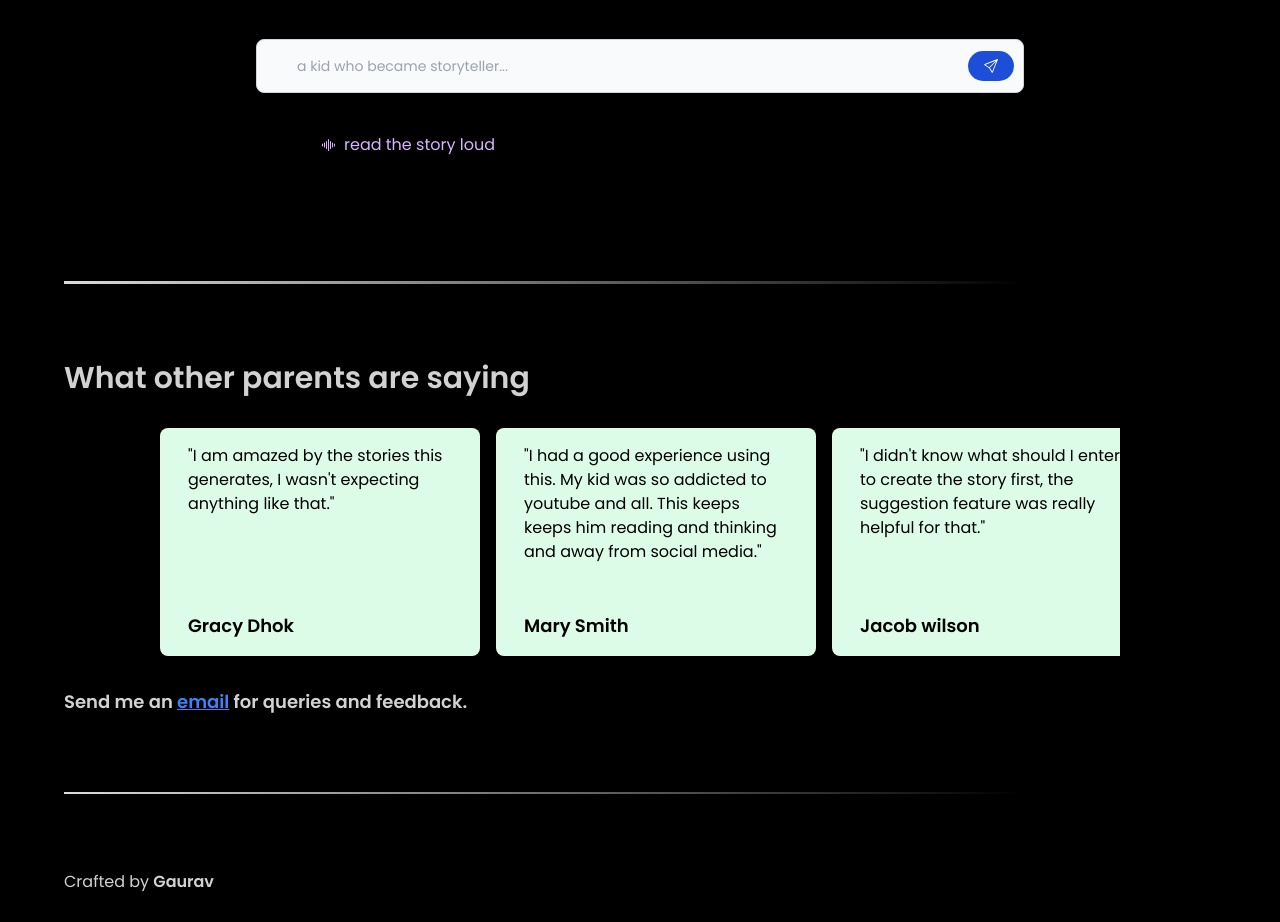
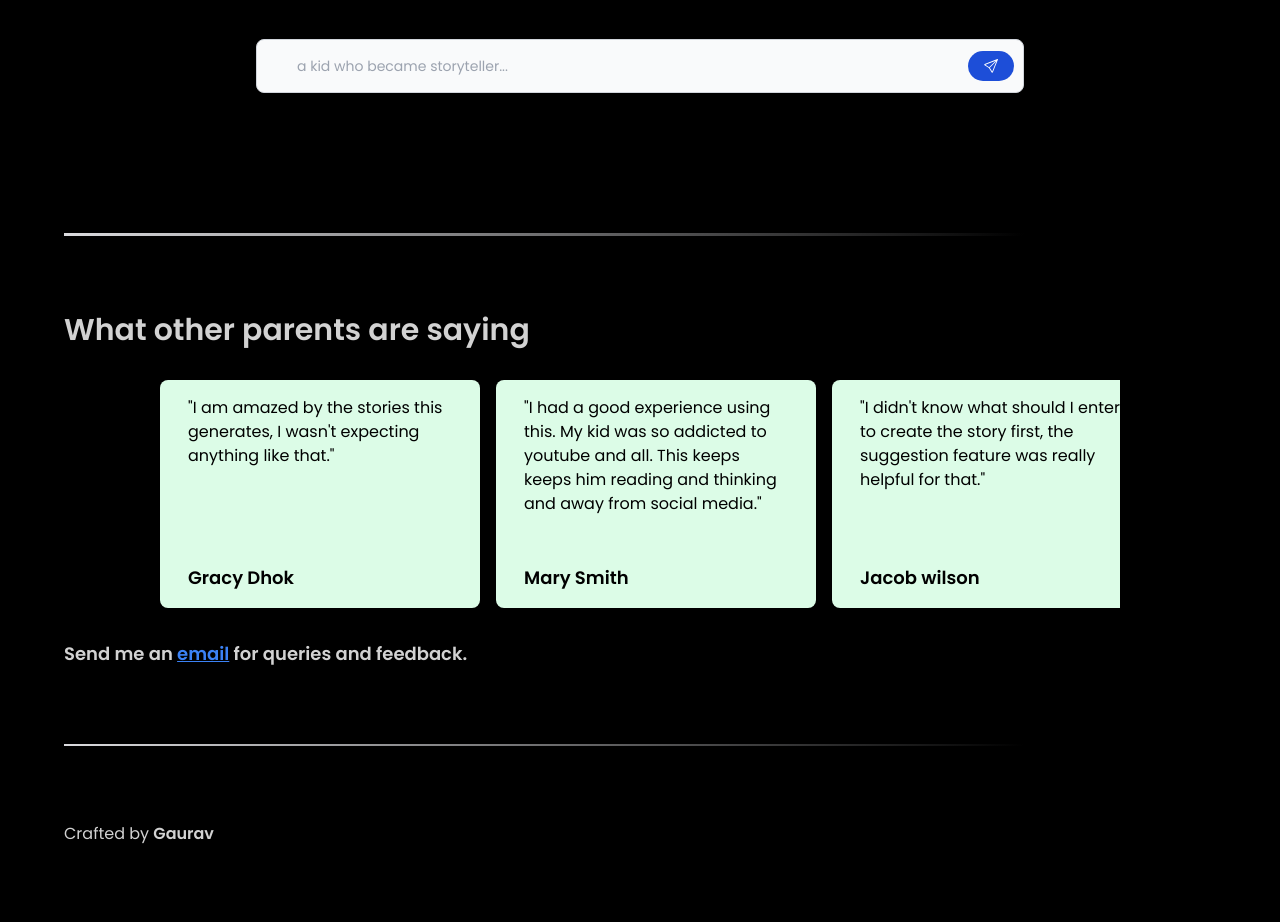
Before and after one commit to GauravBurande/mommyai.co, a Next.js app: page / in a window 1280 px wide. Shown: the part 1225-2147 px from the top of the page. Built offline with nearby package versions, Linux system fonts and the light colour scheme.

Commit message:
fixed a UI bug

```diff
--- a/pages/index.jsx
+++ b/pages/index.jsx
@@ -438,7 +438,7 @@ function Generate({ localKey, setCoins, coins }) {
             </div>
             :
             <div className=" w-10/12 md:w-8/12 mx-auto">
-              <button onClick={speak} className="text-purple-300 hover:text-green-300 flex items-center gap-2 pb-4 pt-2"><BsSoundwave /> read the story loud</button>
+              {story && <button onClick={speak} className="text-purple-300 hover:text-green-300 flex items-center gap-2 pb-4 pt-2"><BsSoundwave /> read the story loud</button>}
               {<div>
                 <h3 className="py-8 text-3xl font-semibold">{title}</h3>
                 {story && story.map((para, index) => {
```
